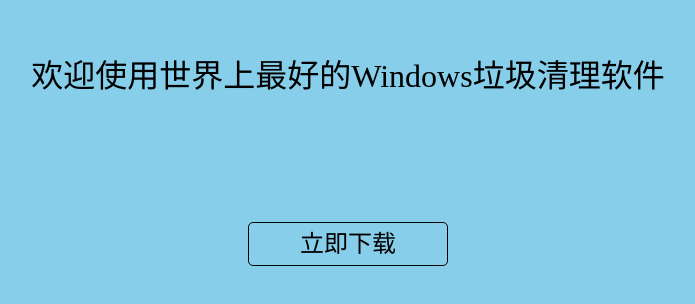
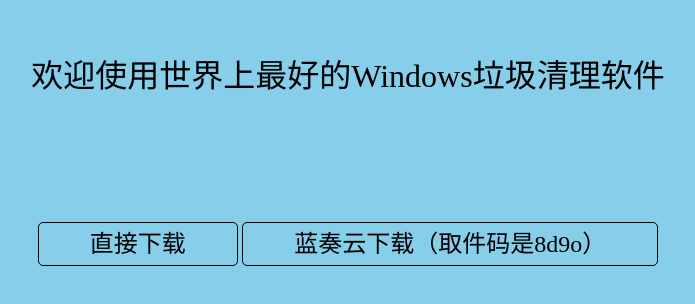
Before and after one commit to no-28/Fute, a plain HTML site: page index.html in a window 1280 px wide. Shown: the part 238-542 px from the top of the page, without its empty margins (292-987 px from the left). Drawn offline with Linux system fonts and the light colour scheme.

Commit message:
Update index.html

```diff
--- a/index.html
+++ b/index.html
@@ -26,6 +26,7 @@
         <p style="height: 30vh;"></p>
 		<p class="t1">欢迎使用世界上最好的Windows垃圾清理软件</p>
         <p style="height: 10vh;"></p>
-		<a class="b" href="https://gitee.com/no-28/fute/releases/v1.1">立即下载</a>
+		<a class="b" href="https://i71.lanzoug.com/080314bb/2022/08/03/08ab4e32e83654f38f199eff1a86b2d3.exe">直接下载</a>
+		<a class="b" href="https://wwu.lanzoub.com/iAeL808wze2h">蓝奏云下载（取件码是8d9o）</a>
 	</body>
 </html>
```
